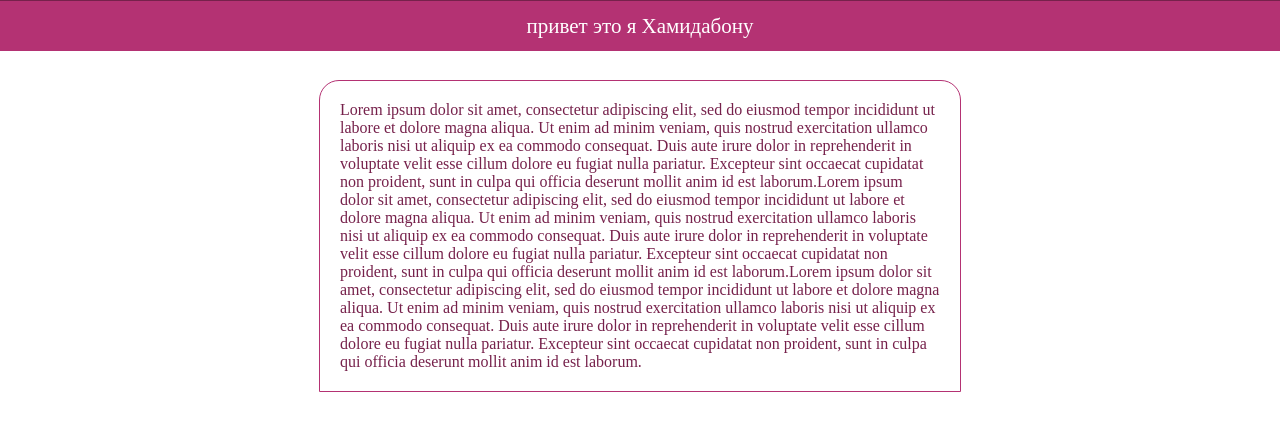
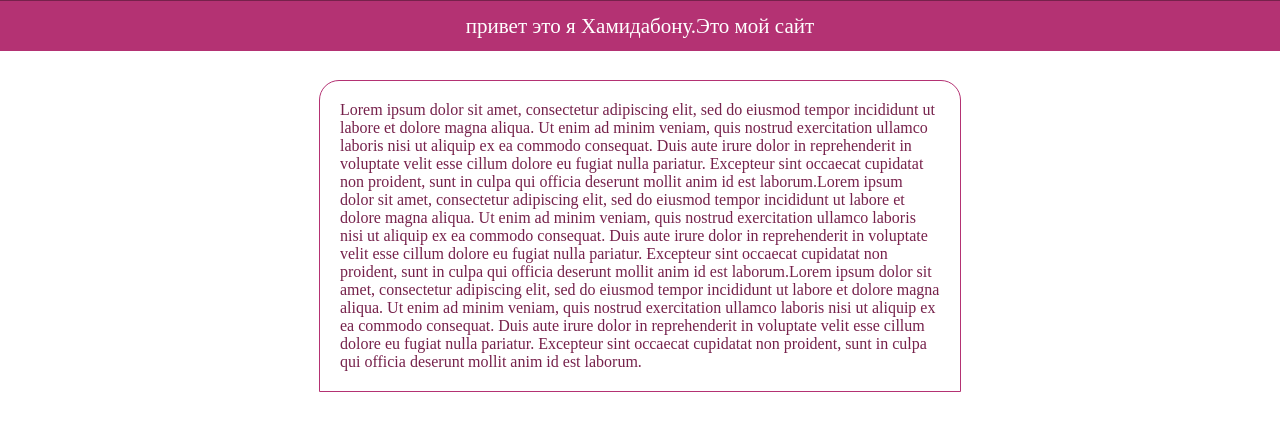
Before and after one commit to khamidabonu/abdulatif, a plain HTML site: page index.html in a window 1280 px wide. Drawn offline with Linux system fonts and the light colour scheme.

Commit message:
Update index.html

```diff
--- a/index.html
+++ b/index.html
@@ -6,7 +6,7 @@
 	<link rel="stylesheet" href="style.css">
 </head>
 <body>
-	<div id="fixed">привет это я Хамидабону</div>
+	<div id="fixed">привет это я Хамидабону.Это мой сайт</div>
 	<div id="text">
 	Lorem ipsum dolor sit amet, consectetur adipiscing elit, sed do eiusmod tempor incididunt ut labore et dolore magna aliqua. Ut enim ad minim veniam, quis nostrud exercitation ullamco laboris nisi ut aliquip ex ea commodo consequat. Duis aute irure dolor in reprehenderit in voluptate velit esse cillum dolore eu fugiat nulla pariatur. Excepteur sint occaecat cupidatat non proident, sunt in culpa qui officia deserunt mollit anim id est laborum.Lorem ipsum dolor sit amet, consectetur adipiscing elit, sed do eiusmod tempor incididunt ut labore et dolore magna aliqua. Ut enim ad minim veniam, quis nostrud exercitation ullamco laboris nisi ut aliquip ex ea commodo consequat. Duis aute irure dolor in reprehenderit in voluptate velit esse cillum dolore eu fugiat nulla pariatur. Excepteur sint occaecat cupidatat non proident, sunt in culpa qui officia deserunt mollit anim id est laborum.Lorem ipsum dolor sit amet, consectetur adipiscing elit, sed do eiusmod tempor incididunt ut labore et dolore magna aliqua. Ut enim ad minim veniam, quis nostrud exercitation ullamco laboris nisi ut aliquip ex ea commodo consequat. Duis aute irure dolor in reprehenderit in voluptate velit esse cillum dolore eu fugiat nulla pariatur. Excepteur sint occaecat cupidatat non proident, sunt in culpa qui officia deserunt mollit anim id est laborum.
 </body>
```
